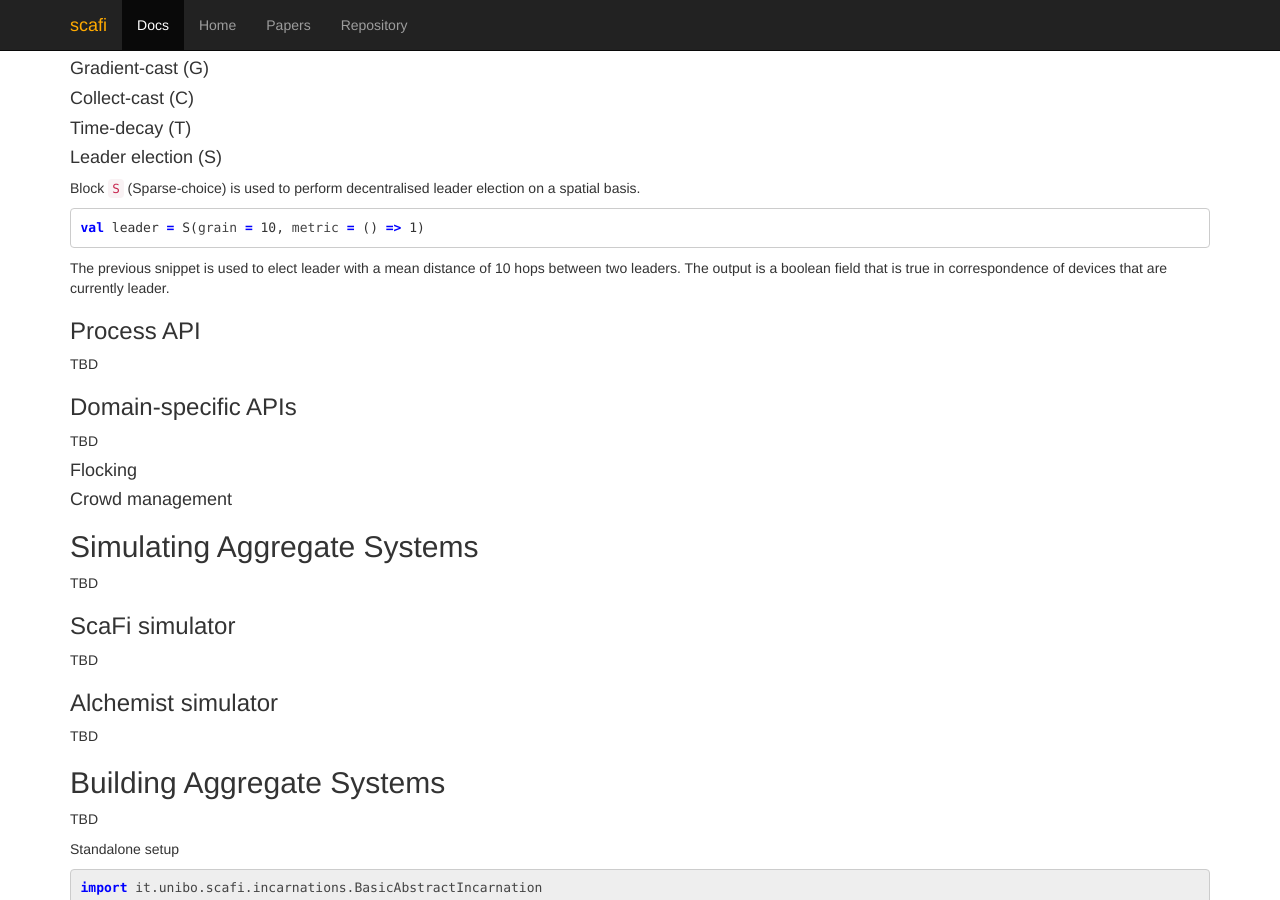
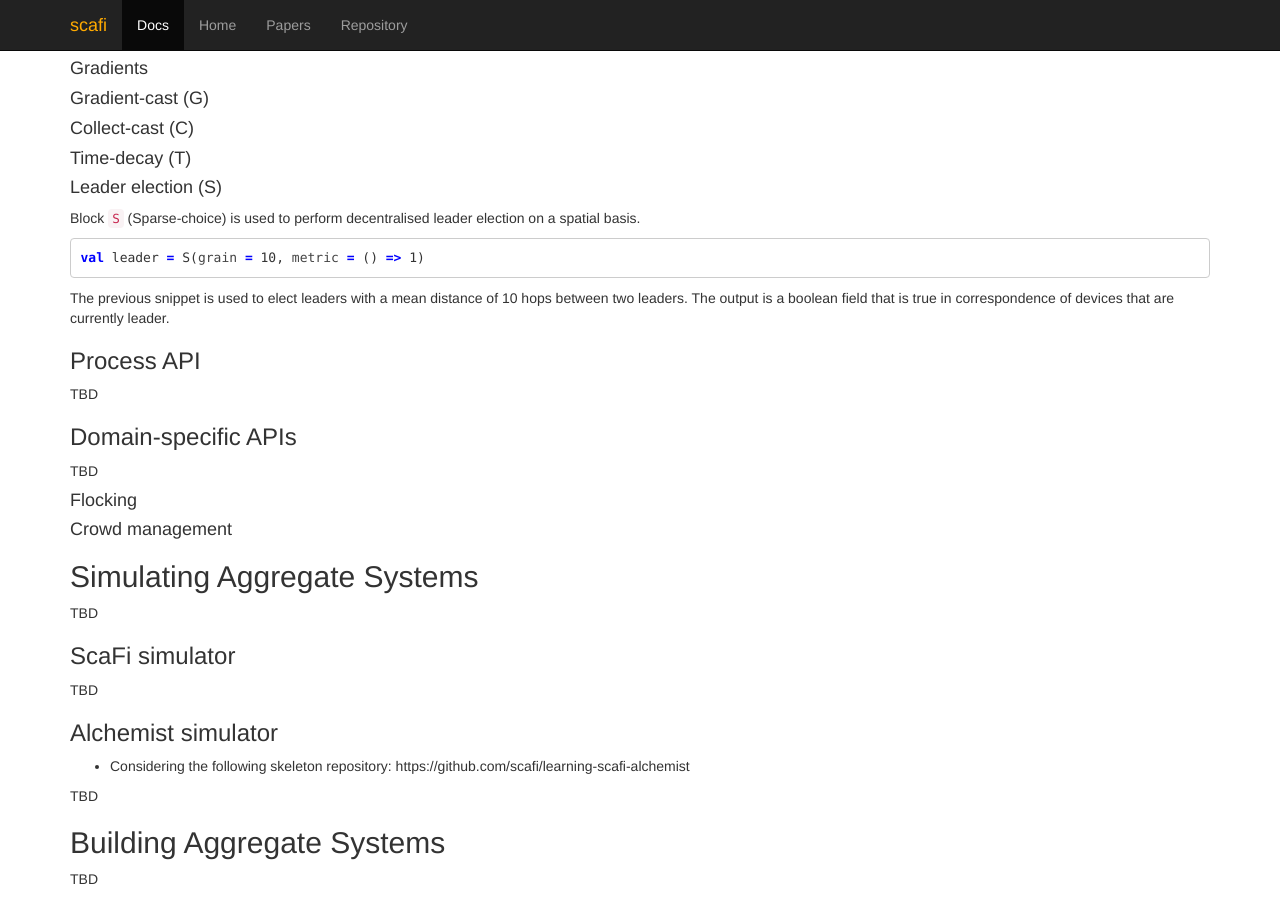
Before and after one commit to scafi/scafi.github.io, a Jekyll site: the page built from pages/docs.md, in a window 1280 px wide and 900 px high, scrolled down 2397 px. Built offline with Jekyll 4.4.1, drawn with Linux system fonts in a browser that asks for light colours; some of the changed text lies outside the part shown.

Commit message:
Links to skeleton repos

````diff
--- a/pages/docs.md
+++ b/pages/docs.md
@@ -53,7 +53,9 @@ A code example of round execution in ScaFi is shown in <a href="#building-aggreg
 
 ## Hello, ScaFi
 
-Steps
+* Consider the following repository: https://github.com/scafi/hello-scafi
+
+As another example, consider the following steps.
 
 1) Add the dependency to scafi in your project (e.g., via sbt)
 
@@ -145,7 +147,7 @@ Block `S` (Sparse-choice) is used to perform decentralised leader election on a
 ```scala
 val leader = S(grain = 10, metric = () => 1)
 ```
-The previous snippet is used to elect leader with a mean distance of 10 hops between two leaders.
+The previous snippet is used to elect leaders with a mean distance of 10 hops between two leaders.
 The output is a boolean field that is true in correspondence of devices that are currently leader.
 
 
@@ -171,7 +173,10 @@ TBD
 
 ### Alchemist simulator
 
+* Considering the following skeleton repository: https://github.com/scafi/learning-scafi-alchemist
+
 TBD
+
 
 ## Building Aggregate Systems
 
````
Also changed, not shown: index.md (+5 -0 lines).
